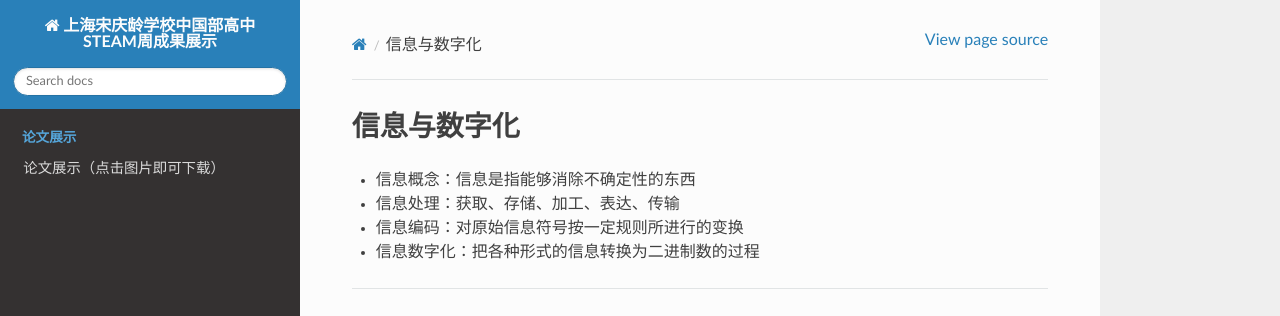
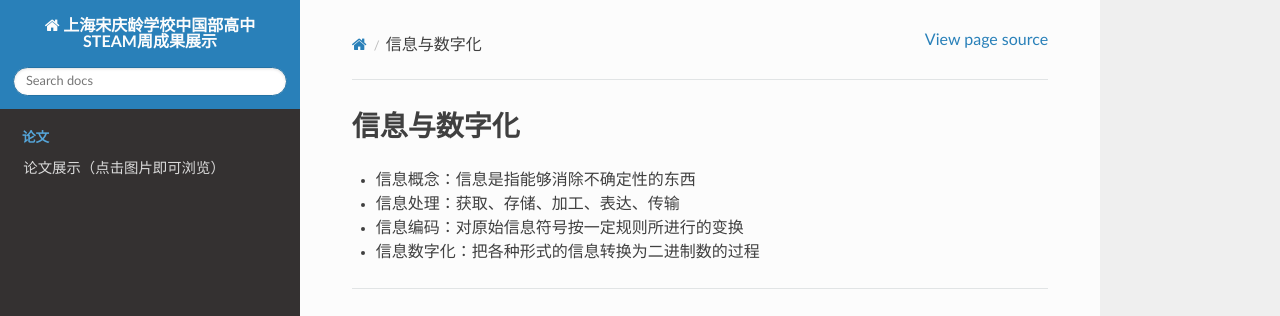
Before and after one commit to scls-cs/steam, a Sphinx documentation site: the page built from source/digital.rst, in a window 1280 px wide. Shown: the top 316 px of the page. Built offline with Sphinx 7.4.7 and the Read the Docs theme 2.0.0, drawn with Linux system fonts in a browser that asks for light colours; pages that are not in the unit, such as notebooks, are missing from menus.

Commit message:
add while

```diff
--- a/source/index.rst
+++ b/source/index.rst
@@ -4,7 +4,7 @@
 .. title:: STEAM科技周
 
 .. toctree::
-   :caption: 论文展示
+   :caption: 论文
    :hidden:
    :maxdepth: 10
 
--- a/source/paper/paper.rst
+++ b/source/paper/paper.rst
@@ -1,4 +1,4 @@
-论文展示（点击图片即可下载）
+论文展示（点击图片即可浏览）
 **********
 
 .. panels::
```
